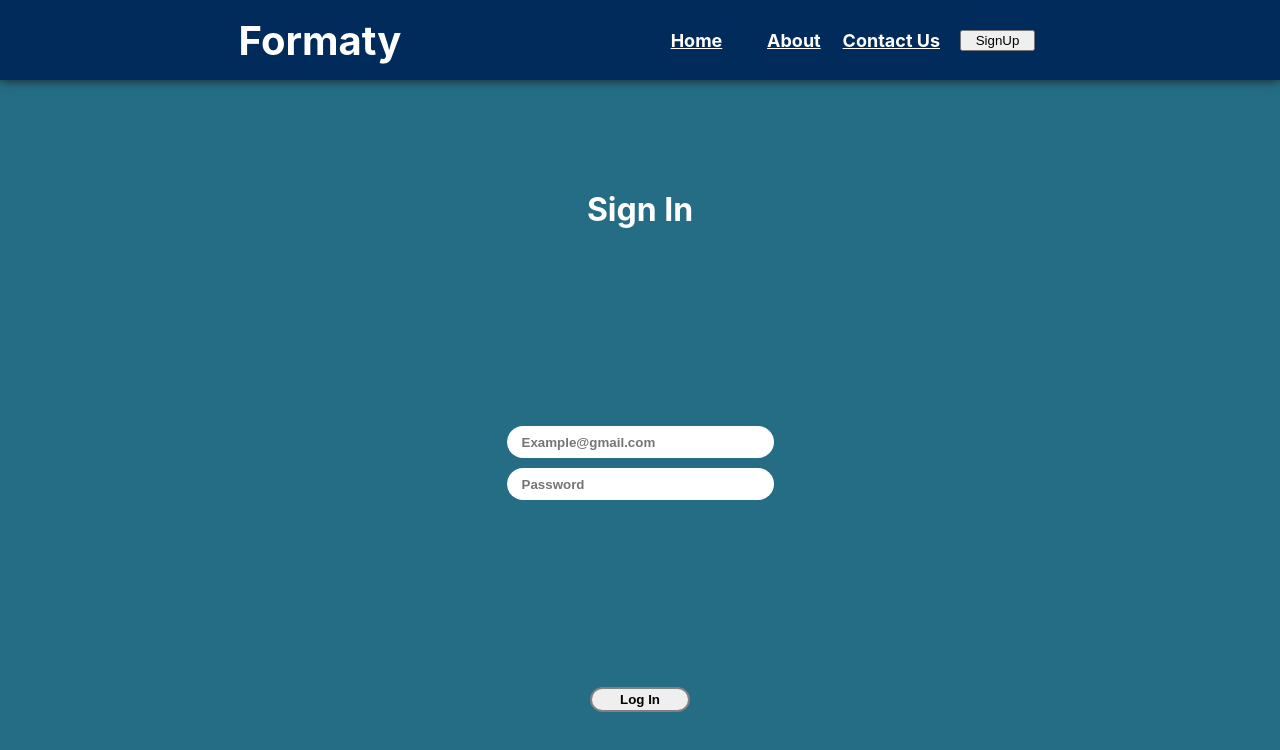
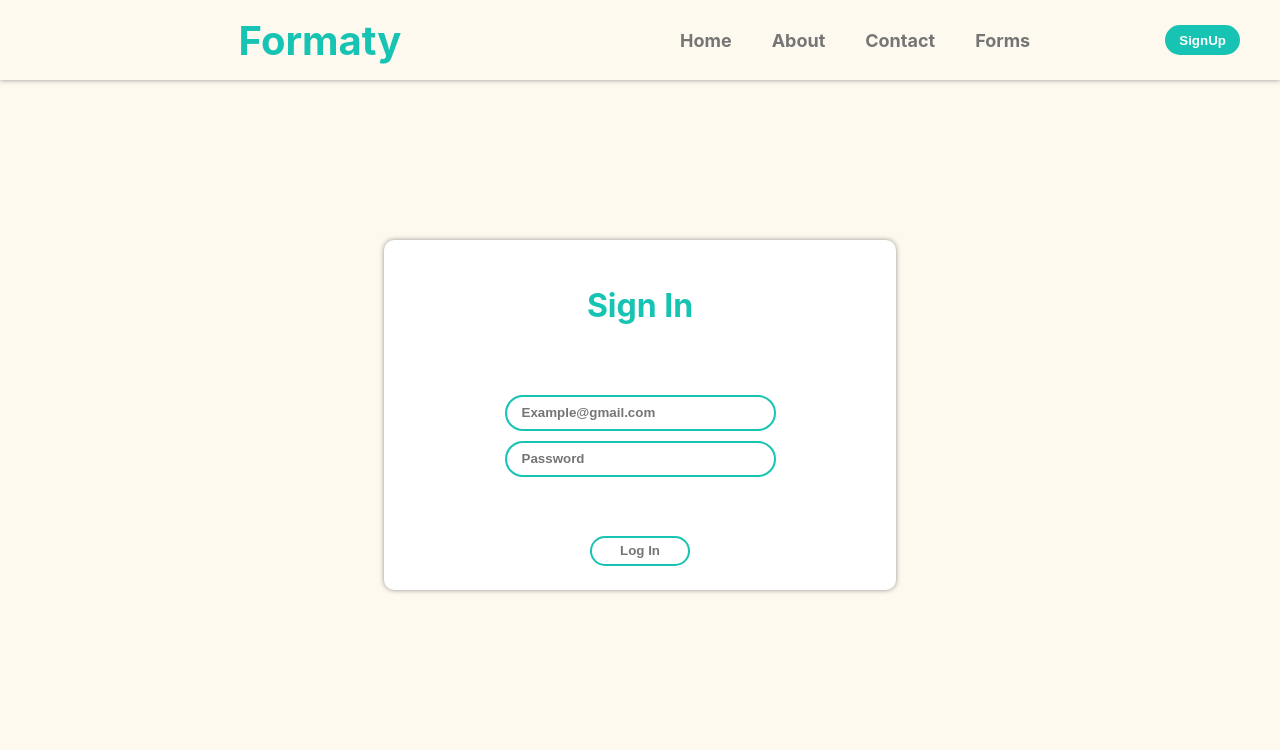
Before and after one commit to rami-monday/formaty, a React (Create React App) app: page /signIn in a window 1280 px wide. Shown: the top 750 px of the page. Built offline with nearby package versions, Linux system fonts and the light colour scheme.

Commit message:
signIn ready styling

```diff
--- a/src/components/pages/SignIn.jsx
+++ b/src/components/pages/SignIn.jsx
@@ -1,7 +1,7 @@
 import React, { useState } from "react";
 import { useNavigate } from "react-router-dom";
 import { SignInApiManager } from "../../services/user";
-import "../../pagesStyling/signIn.css"
+import "../style/signIn.css"
 
 const SignIn = ({ saveUserLocally }) => {
   const [user, setUser] = useState({ email: "", password: "" });
@@ -31,9 +31,10 @@ const SignIn = ({ saveUserLocally }) => {
           <div className="headerNavigationItems">
               <a href="">Home</a>
                <a href="">About</a>
-               <a href="">Contact Us</a>
-          </div>
-            <button onClick={test}>SignUp</button>
+               <a href="">Contact</a>
+               <a href="">Forms</a>
+          </div><div></div>
+            <button className="signUpBtn" onClick={test}>SignUp</button>
         </div>
       </div>
       <div className="signIn">
--- a/src/pagesStyling/signIn.css
+++ b/src/components/style/signIn.css
@@ -8,23 +8,23 @@ body {
     display: grid;
     grid-template-rows: 10% 90%;
     justify-items: center;
-    background-color: #256D85;
+    background-color: #FEF9EF;
 }
 
 .header {
-    background-color: #002B5B;
+    background-color: #FEF9EF;
     width: 100%;
     display: grid;
     justify-items: center;
     align-items: center;
     grid-template-columns: 1fr 1fr;
-    box-shadow: 0 0 10px #1b1b1b;
+    box-shadow: 0 0 5px #929292;
 }
 
 .header label {
     font-size: 2.5rem;
     font-weight: bold;
-    color: white;
+    color: #17C3B2;
 }
 
 .header button {
@@ -41,7 +41,7 @@ body {
 
 .headerNavigation {
     display: grid;
-    grid-template-columns: 1fr 1fr;
+    grid-template-columns: 1fr 1fr 1fr;
 }
 
 .keepMeSignedInContainer {
@@ -51,24 +51,34 @@ body {
     align-items: center;
 }
 
+.signIn {
+    box-shadow: 0 0 5px #929292;
+    background-color: #FFF;
+    border-radius: 10px;
+    margin-top: 12.5%;
+    height: 350px;
+}
+
 .signIn input {
     width: 250px;
     height: 30px;
     margin-bottom: 10px;
     border-radius: 20px;
-    border: none;
+    border: 2px solid #17C3B2;
     padding-left: 15px;
     font-weight: bold;
 }
 
 .signInHeaderContainer {
-    color: white;
+    color: #17C3B2;
 }
 
 .logInBtnContainer button {
     width: 100px;
-    height: 25px;
-    border: 2px solid gray;
+    height: 30px;
+    border: 2px solid #17C3B2;
+    background-color: #FFF;
+    color: rgb(117, 117, 117);
     border-radius: 20px;
     cursor: pointer;
     font-weight: bold;
@@ -76,13 +86,13 @@ body {
 }
 
 .logInBtnContainer button:hover {
-    background-color: gray;
+    background-color: #17C3B2;
     color: white;
 }
 
 .headerNavigationItems {
     display: grid;
-    grid-template-columns: 1fr 1fr 1fr;
+    grid-template-columns: 1fr 1fr 1fr 1fr;
     justify-items: center;
     align-items: center;
     margin-right: 20px;
@@ -91,10 +101,31 @@ body {
 .headerNavigationItems a {
     font-size: large;
     font-weight: bold;
-    color: white;
+    text-decoration: none;
+    color: rgb(117, 117, 117);
+    transition: 0.2s ease all;
+    margin-left: 40px;
+}
+
+.headerNavigationItems a:hover {
+    border-bottom: 2px solid #17C3B2;
+    color: #17C3B2;
+}
+
+.signUpBtn {
+    width: 120px;
+    height: 30px;
+    background-color: #17C3B2;
+    color: #FFF;
+    border: none;
+    border-radius: 20px;
+    cursor: pointer;
+    font-weight: bold;
     transition: 0.4s ease all;
 }
 
-.headerNavigationItems a:hover {
-    background-color: #256D85;
+.signUpBtn:hover {
+    background-color: #FFF;
+    border: 2px solid #17C3B2;
+    color: #929292;
 }
```
